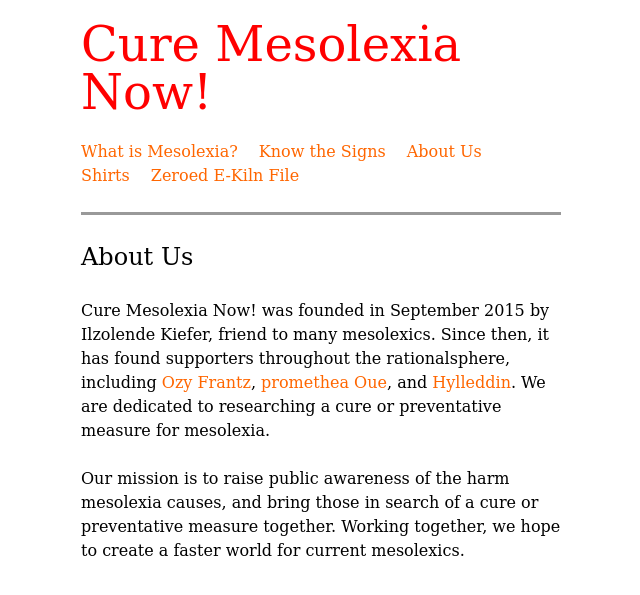
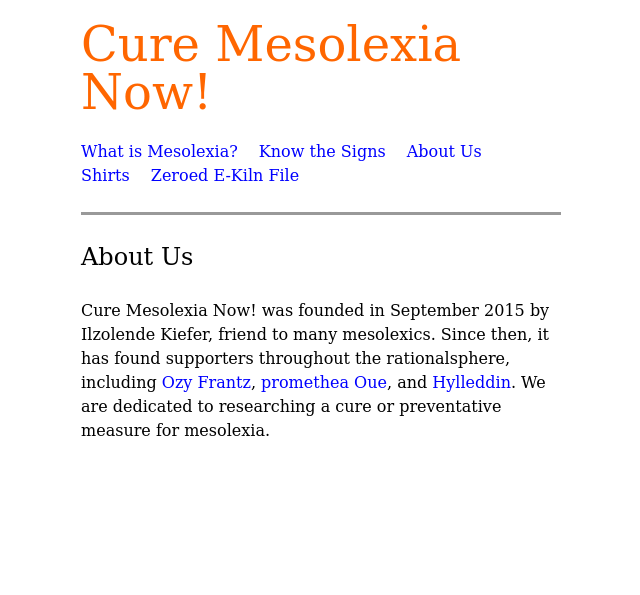
Before and after one commit to ilzolende/ilzolende.github.io, a Jekyll site: the page built from mesolexia/about-us.md, in a window 1280 px wide, cut to the strip 104-699 px from the top of the page. Shown: the whole strip, without its empty margins (319-959 px from the left). Built offline with Jekyll 4.4.1, drawn with Linux system fonts in a browser that asks for light colours.

Commit message:
edited mesolexia content

```diff
--- a/_sass/_base.scss
+++ b/_sass/_base.scss
@@ -113,11 +113,8 @@ a {
     }
 
     &:hover {
-        color: darken($vibrant-text-color-1, 10%);
+        color: $vibrant_text_color_4;
         text-decoration: underline;
-    }
-    &:visited:hover {
-        color: lighten($vibrant-text-color-2, 10%);
     }
 }
 
--- a/css/mesolexia.scss
+++ b/css/mesolexia.scss
@@ -6,10 +6,10 @@ $background-color: #fff;
 
 $secondary-text-color: #666; //lower contrast
 $tertiary-text-color: #999; //lowest contrast
-$vibrant-text-color-1: #f60;
-$vibrant-text-color-2: #09f;
-$vibrant-text-color-3: #f00;
-$vibrant-text-color-4: #00f;
+$vibrant-text-color-1: #00f;
+$vibrant-text-color-2: #90c;
+$vibrant-text-color-3: #f60;
+$vibrant-text-color-4: #f00;
 
 @charset "utf-8";
 @import "base";
--- a/mesolexia/about-us.md
+++ b/mesolexia/about-us.md
@@ -4,5 +4,3 @@ title: About Us
 permalink: /mesolexia/about/
 ---
 Cure Mesolexia Now! was founded in September 2015 by Ilzolende Kiefer, friend to many mesolexics. Since then, it has found supporters throughout the rationalsphere, including [Ozy Frantz](https://ozymandias271.tumblr.com/post/140507346513), [promethea Oue](https://socialjusticemunchkin.tumblr.com/post/140510147445), and [Hylleddin](http://hylleddin.tumblr.com/post/140492796722). We are dedicated to researching a cure or preventative measure for mesolexia.
-
-Our mission is to raise public awareness of the harm mesolexia causes, and bring those in search of a cure or preventative measure together. Working together, we hope to create a faster world for current mesolexics.
```
Also changed, not shown: mesolexia/index.md (+1 -1 lines).
